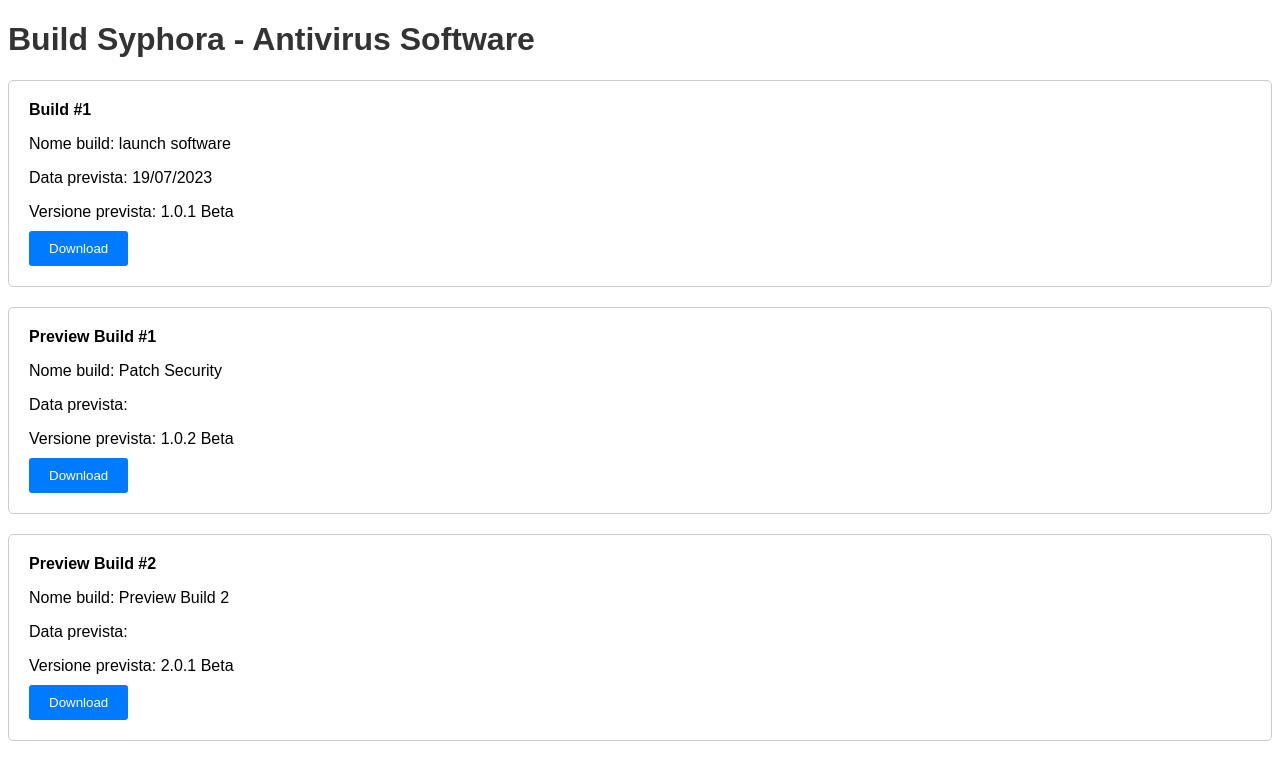
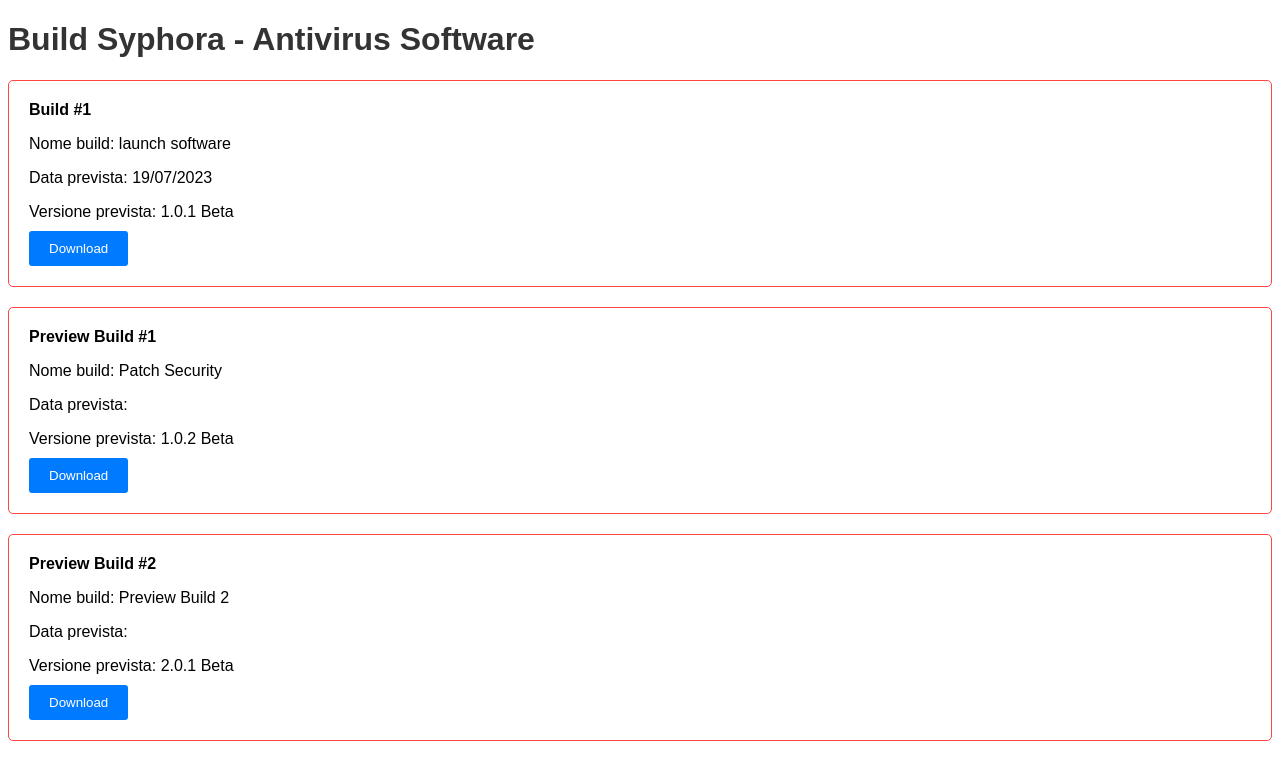
Before and after one commit to skullsThd/syphoraAn.io, a PHP site: page /build.html in a window 1280 px wide. Shown: the top 780 px of the page. Run offline with PHP 8.4, Linux system fonts and the light colour scheme.

Commit message:
Update build.css
Signed-off-by: skullsThd <104901809+skullsThd@users.noreply.github.com>

```diff
--- a/build.css
+++ b/build.css
@@ -12,8 +12,8 @@
 }
 
 .build-card {
-    background-color: #fff;
-    border: 1px solid #ccc;
+    background-color: ##00B2FF;
+    border: 1px solid #f44;
     border-radius: 5px;
     padding: 20px;
     margin-bottom: 20px;
```
